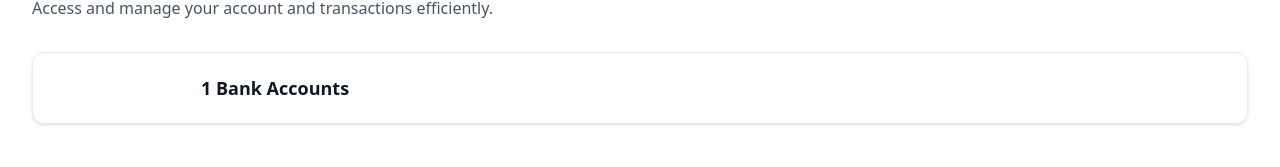
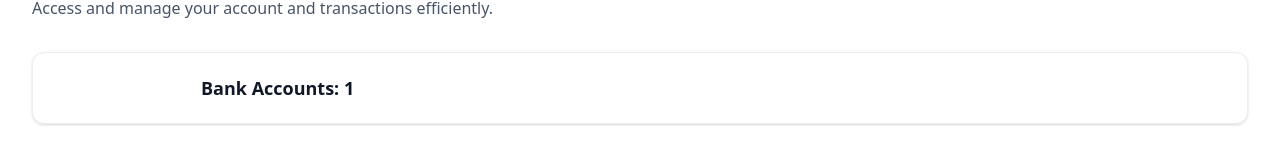
Before and after one commit to theallSparky/sparky_banking, a Next.js app: page / in a window 1280 px wide. Shown: the part 118-285 px from the top of the page. Built offline with nearby package versions, Linux system fonts and the light colour scheme.

Commit message:
Reformat bank accounts count

```diff
--- a/components/TotalBalanceBox.tsx
+++ b/components/TotalBalanceBox.tsx
@@ -10,7 +10,7 @@ const TotalBalanceBox = ({
       <div className="total-balance-chart">{/* DonutChart */}</div>
 
       <div className="flex flex-col gap-6">
-        <h2 className="header-2">{totalBanks} Bank Accounts</h2>
+        <h2 className="header-2">Bank Accounts: {totalBanks}</h2>
       </div>
     </section>
   );
```
